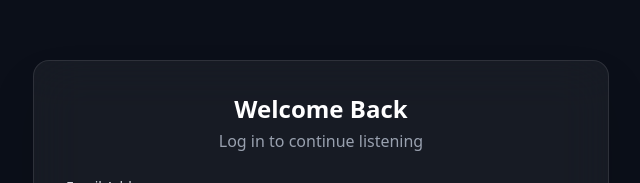
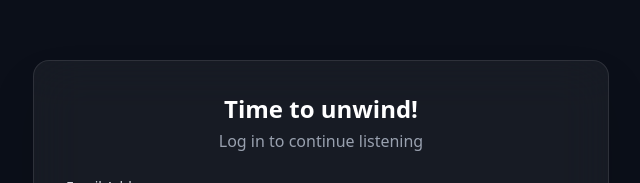
Before and after one commit to shashinirathnayake2111-afk/Waves-Premium_Music_Website, a Next.js app: page /login in a window 1280 px wide. Shown: the part 129-312 px from the top of the page, without its empty margins (319-959 px from the left). Built offline with nearby package versions, Linux system fonts and the light colour scheme.

Commit message:
Change some styles in login page using tailwind css

```diff
--- a/src/app/login/page.tsx
+++ b/src/app/login/page.tsx
@@ -26,12 +26,21 @@ export default function page() {
         console.log("Hurry, you can continue enjoying:", { email, password });
     };
 
+    const getGreeting = () => {
+        const hour = new Date().getHours();
+
+        if (hour >= 5 && hour < 12) return "Ready for fresh beats?";
+        if (hour >= 12 && hour < 18) return "Need a music break?";
+        if (hour >= 18 && hour < 22) return "Time to unwind!";
+        return "Late night vibes?";
+    };
+
     return (
         <div className="min-h-screen bg-[#0b0f19] text-white flex items-center justify-center">
             <div className="w-full max-w-xl bg-white/5 backdrop-blur-xl border border-white/10 rounded-2xl p-8 shadow-2xl">
 
                 <div className="text-center mb-6">
-                    <h1 className="text-2xl font-bold mb-1">Welcome Back</h1>
+                    <h1 className="text-2xl font-bold mb-1 text-linear-r from-indigo-600 to-pink-600">{getGreeting()}</h1>
                     <p className="text-gray-400">Log in to continue listening </p>
                 </div>
 
```
